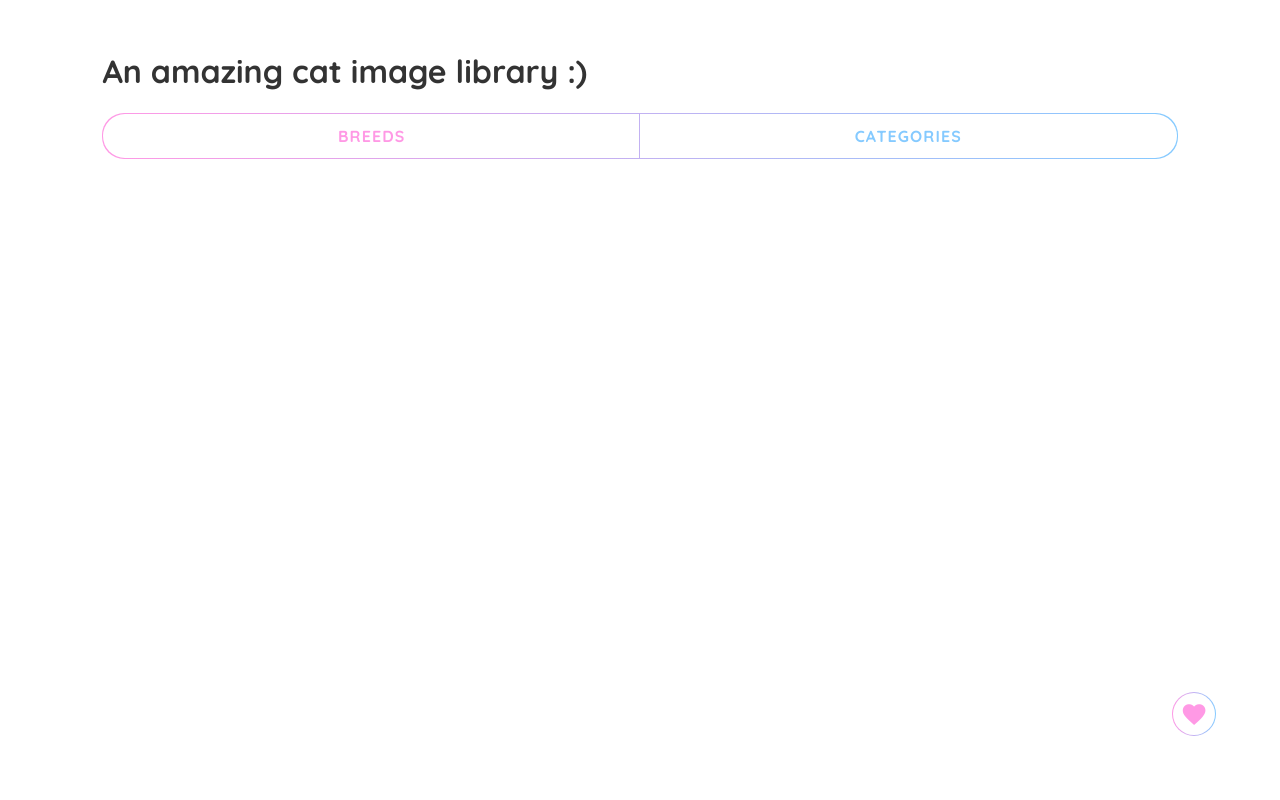
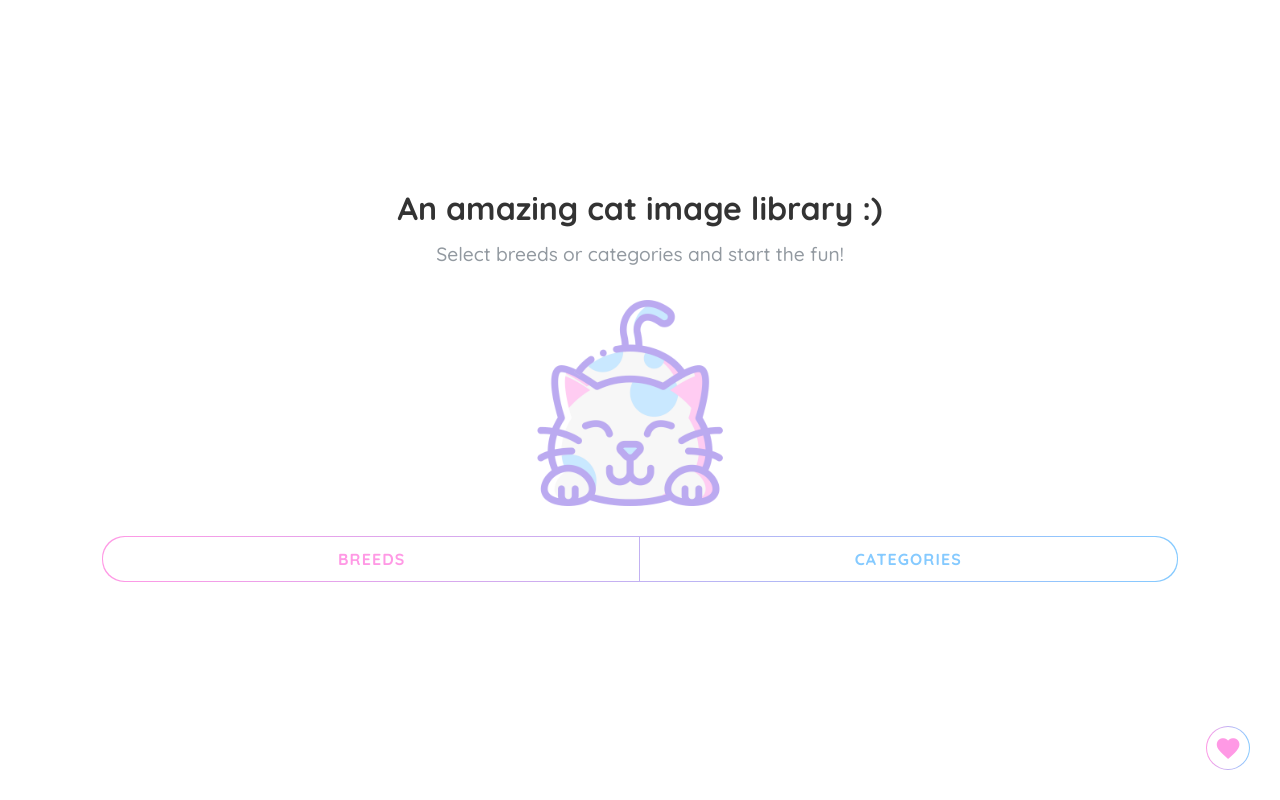
Before and after one commit to liezelbreytenbachWT/liezel_breytenbach-cat-images, a Next.js app: page / in a window 1280 px wide. Built offline with nearby package versions, Linux system fonts and the light colour scheme.

Commit message:
feat:(styling): added empty message and illustration components, updated home and general styles

```diff
--- a/components/buttons/iconButton.js
+++ b/components/buttons/iconButton.js
@@ -14,10 +14,8 @@ IconButton.propTypes = {
 	icon: PropTypes.string,
 	color: PropTypes.oneOf(["primary", "secondary"]),
 	onClick: PropTypes.func,
-	// variant: PropTypes.oneOf(["main", "outlined", "list"]),
 };
 
 IconButton.defaultProps = {
 	color: "primary",
-	// variant: "main",
 };
--- a/components/buttons/styles.js
+++ b/components/buttons/styles.js
@@ -90,6 +90,7 @@ export const StyledIconButton = styled.button`
 export const StyledBubbleLabel = styled.div`
 	color: ${({ theme }) => theme.colour.black};
 	font-weight: bold;
+	letter-spacing: 0.02rem;
 	max-width: 0;
 	opacity: 0;
 	padding-right: 0;
@@ -136,7 +137,7 @@ export const StyledBubble = styled.div`
 
 export const ButtonList = styled.ul`
 	padding: 0;
-	margin: 0 0 30px;
+	margin: 0 0 ${({ theme }) => theme.spacing.large};
 	display: flex;
 	flex-wrap: wrap;
 	li {
@@ -153,6 +154,7 @@ export const ButtonSplit = styled.div`
 	border-radius: ${`calc(${big} / 2)`};
 	display: flex;
 	align-items: stretch;
+	width: 100%;
 	padding: 1px;
 	overflow: hidden;
 	${StyledButton} {
--- /dev/null
+++ b/components/illustration/index.js
@@ -0,0 +1,40 @@
+import Image from "next/image";
+import PropTypes from "prop-types";
+import styled from "styled-components";
+import { switchProp } from "styled-tools";
+
+const StyledImageWrapper = styled.div`
+	padding-bottom: ${switchProp("$size", {
+		normal: "146px",
+		large: "206px",
+	})};
+	margin-bottom: ${({ theme }) =>
+		switchProp("$size", {
+			normal: theme.spacing.normal,
+			large: theme.spacing.large,
+		})};
+	width: 100%;
+	position: relative;
+	img {
+		min-width: 0 !important;
+		max-width: 100% !important;
+		width: auto !important;
+	}
+`;
+
+export default function Illustration({ image, size }) {
+	return (
+		<StyledImageWrapper $size={size}>
+			<Image src={`/${image}`} layout="fill" />
+		</StyledImageWrapper>
+	);
+}
+
+Illustration.propTypes = {
+	image: PropTypes.string,
+	size: PropTypes.oneOf(["normal", "large"]),
+};
+
+Illustration.defaultProps = {
+	size: "normal",
+};
--- a/components/nav/navBubble.js
+++ b/components/nav/navBubble.js
@@ -3,8 +3,8 @@ import BubbleButton from "../buttons/bubbleButton";
 
 const StyledNavBubble = styled.div`
 	position: fixed;
-	right: 5vw;
-	bottom: 5vw;
+	right: ${({ theme }) => theme.spacing.large};
+	bottom: ${({ theme }) => theme.spacing.large};
 	z-index: 10;
 	transform: scale(0);
 	animation: pop 0.3s 0.3s forwards;
--- a/pages/index.js
+++ b/pages/index.js
@@ -1,10 +1,28 @@
+import styled from "styled-components";
 import LinkButton from "../components/buttons/linkButton";
+import Illustration from "../components/illustration";
 import { ButtonSplit } from "../components/buttons/styles";
+
+const StyledHome = styled.main`
+	height: ${({ theme }) => `calc(100vh - ${theme.spacing.large} * 2)`};
+	padding-bottom: ${({ theme }) => theme.spacing.large};
+	display: flex;
+	flex-direction: column;
+	justify-content: center;
+	align-items: center;
+	text-align: center;
+	p {
+		font-size: 1.2rem;
+		margin: -10px 0 ${({ theme }) => theme.spacing.large};
+	}
+`;
 
 export default function Home() {
 	return (
-		<>
+		<StyledHome>
 			<h1>An amazing cat image library :)</h1>
+			<p>Select breeds or categories and start the fun!</p>
+			<Illustration image="cat-playing.png" size="large" />
 			<ButtonSplit>
 				<LinkButton path="/breeds" variant="outlined">
 					Breeds
@@ -17,6 +35,6 @@ export default function Home() {
 					Categories
 				</LinkButton>
 			</ButtonSplit>
-		</>
+		</StyledHome>
 	);
 }
--- a/styles/globals.js
+++ b/styles/globals.js
@@ -21,22 +21,37 @@ const GlobalStyle = createGlobalStyle`
     font-weight: 500;
   }
   body {
-    padding: 30px 8vw;
+    padding: ${({ theme }) => theme.spacing.large} 8vw;
     color: ${({ theme }) => theme.colour.black};
-  }
-
-  a {
-    color: inherit;
-    text-decoration: none;
   }
 
   * {
     box-sizing: border-box;
   }
 
+  h1, h2, h3, h4, h5, h6, p {
+    margin: 0;
+  }
+  h2, h3, h4, h5, h6 {
+    line-height: 1.5;
+  }
+  h1 {
+    line-height: 1.3;
+    margin-bottom: ${({ theme }) => theme.spacing.normal};
+  }
+  h1 + h2 {
+    margin-top: -${({ theme }) => theme.spacing.normal};
+    margin-bottom: ${({ theme }) => theme.spacing.normal};
+  }
+
   p {
     color: ${({ theme }) => theme.colour.text.main};
     line-height: 1.6;
+  }
+
+  a {
+    color: inherit;
+    text-decoration: none;
   }
 
   button {
@@ -58,7 +73,7 @@ const GlobalStyle = createGlobalStyle`
     font-weight: normal;
     font-style: normal;
     font-size: 24px;
-    display: inline-block;
+    display: inline-flex;
     line-height: 1;
     text-transform: none;
     letter-spacing: normal;
--- a/styles/theme.js
+++ b/styles/theme.js
@@ -6,8 +6,14 @@ export const theme = {
 		shadow: "0px 0px 10px rgba(0, 0, 0, 0.5)",
 		primary: { light: "#FFCBF2", main: "#FF99E5", dark: "#FF5CD6" },
 		secondary: { light: "#C8E7FF", main: "#85CAFF", dark: "#47AFFF" },
+		mix: { light: "#D6CBF6", main: "#BAA8F0", dark: "#9073E7" },
 		background: { light: "#f7f7f7" },
 		text: { main: "#9299A0", dark: "#7C858D" },
+	},
+	spacing: {
+		small: "4px",
+		normal: "20px",
+		large: "30px",
 	},
 };
 
```
Also changed, not shown: components/emptyMessage/index.js (added, +33 -0 lines), pages/favourites.js (+20 -2 lines), public/cat-napping.png (added), public/cat-playing.png (added).
